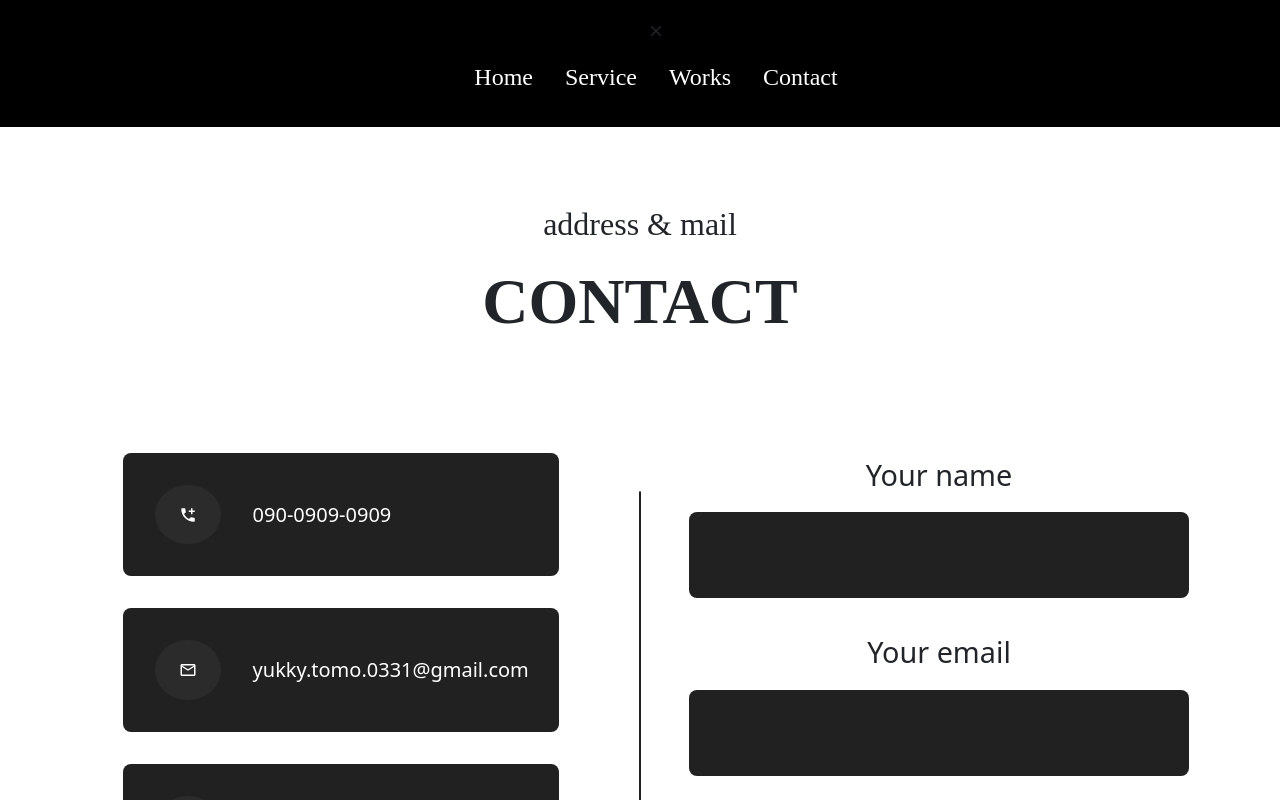
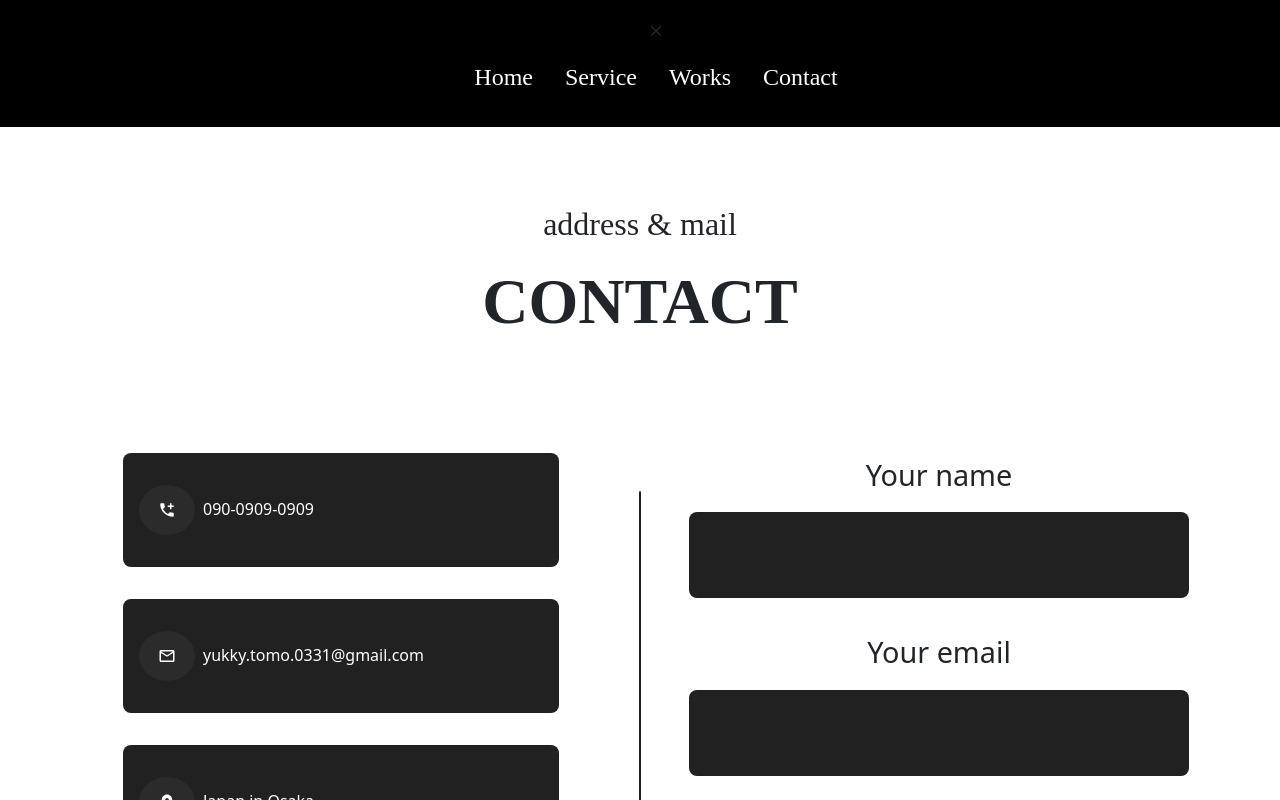
Before and after one commit to yukky-code/react-portfolio, a React (Create React App) app: page /contact in a window 1280 px wide. Shown: the top 800 px of the page. Built offline with nearby package versions, Linux system fonts and the light colour scheme.

Commit message:
✨ 修正

```diff
--- a/src/components/ContactInfoItem.jsx
+++ b/src/components/ContactInfoItem.jsx
@@ -4,30 +4,37 @@ import PText from './PText'
 import { MdAddIcCall } from "react-icons/md";
 
 const ItemStyles = styled.div`
-  padding: 2rem;
+  padding: 2rem 1rem;
   background-color: #212121;
   display: flex;
   align-items: center;
-  gap: 2rem;
+  gap: 0.5rem;
   border-radius: 8px;
   margin-bottom: 2rem;
   color: white;
   .icon {
     color: white;
     background-color: #2B2B2B;
-    padding: 1.3rem;
+    padding: 1rem;
     display: flex;
     align-items: center;
     justify-content: center;
     border-radius: 50%;
   }
+
+  @media only screen and (max-width: 768px) {
+    .icon {
+        padding: 0.3rem;
+      }
+  }
+
   svg {
     width: 1.5rem;
   }
   .info p {
     margin-top: 0;
     margin-bottom: 0;
-    font-size: 20px;
+    font-size: 1rem;
   }
 `;
 
```
